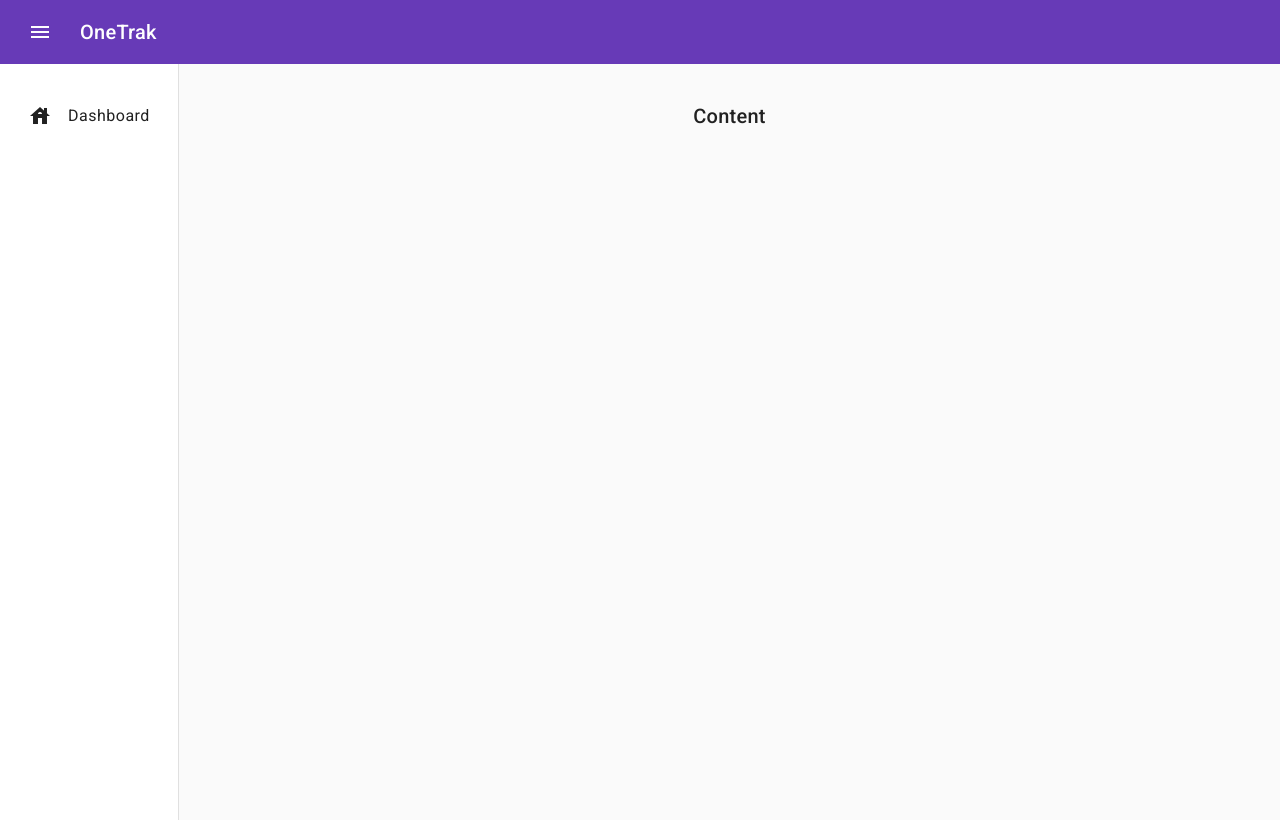
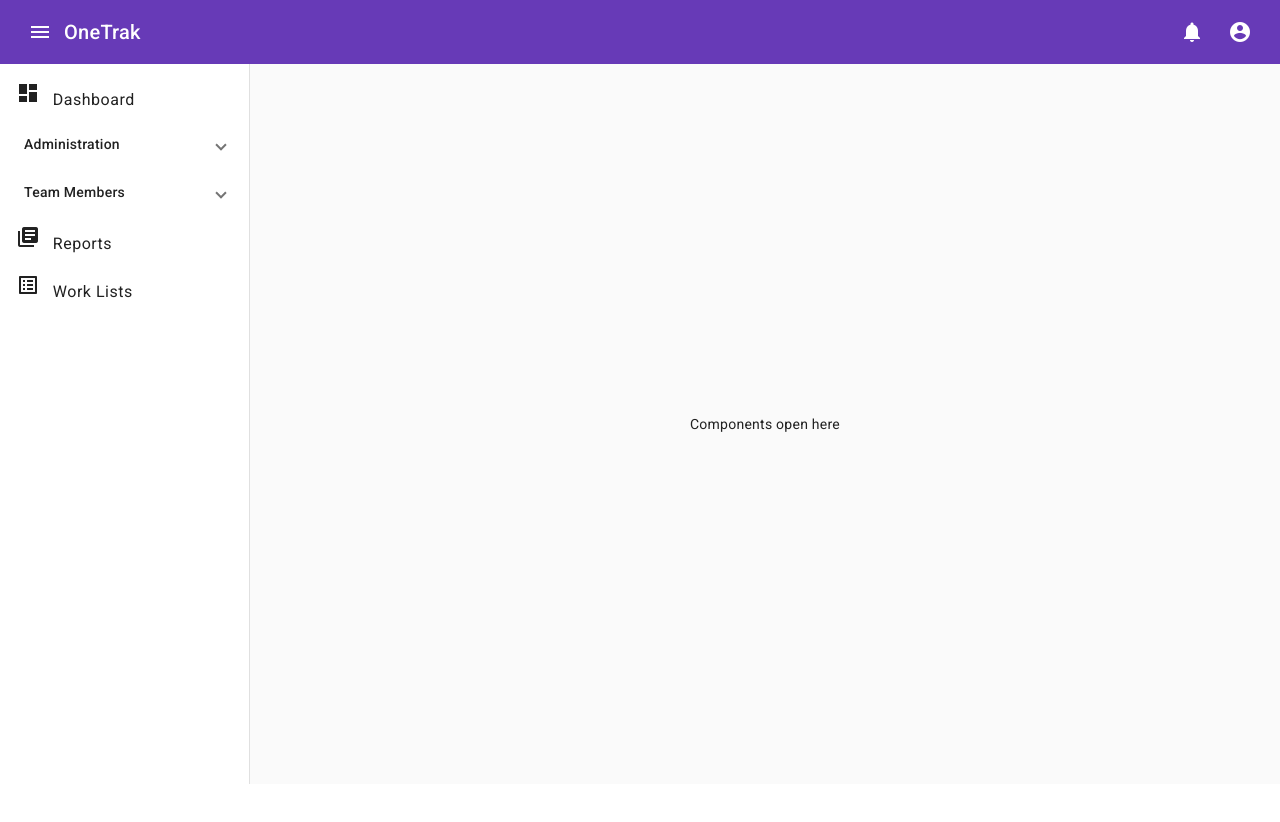
Before and after one commit to DFWTexan/OneTrack_v2, an Angular app in the folder onetrack_v2.client/: page / in a window 1280 px wide. Both pictures are taken after a click on the button "menu". Shown: the top 822 px of the page. After the commit the page ends 800 px from the top, so only its background shows below. Built offline with nearby package versions, Linux system fonts and the light colour scheme.

Commit message:
- Menu Items Added
- Completed the menu items...

```diff
--- a/onetrack_v2.client/src/app/app.component.html
+++ b/onetrack_v2.client/src/app/app.component.html
@@ -22,26 +22,3 @@
         </tr>
     </tbody>
 </table> -->
-
-<mat-toolbar color="primary">
-  <button mat-icon-button aria-label="Menu icon" (click)="toggleMenu()">
-    <mat-icon>menu</mat-icon>
-  </button>
-  <h1>OneTrak</h1>
-</mat-toolbar>
-<mat-sidenav-container autosize>
-  <mat-sidenav [mode]="isMobile ? 'over' : 'side'" [opened]="isMobile ? 'false' : 'true'">
-    <mat-nav-list>
-      <a mat-list-item>
-        <span class="entry">
-          <mat-icon>house</mat-icon>
-          <span *ngIf="!isCollapsed">Dashboard</span>
-        </span>
-      </a>
-    </mat-nav-list>
-  </mat-sidenav>
-  <mat-sidenav-content>
-    <h2>Content</h2>
-    <router-outlet></router-outlet>
-  </mat-sidenav-content>
-</mat-sidenav-container>
--- a/onetrack_v2.client/src/app/app.component.ts
+++ b/onetrack_v2.client/src/app/app.component.ts
@@ -12,28 +12,29 @@ import { MatSidenav } from '@angular/material/sidenav';
 
 @Component({
   selector: 'app-root',
-  templateUrl: './app.component.html',
-  styleUrl: './app.component.css',
+  // templateUrl: './app.component.html',
+  template: `<app-side-menu-nav></app-side-menu-nav>`
 })
 export class AppComponent implements OnInit {
   // public forecasts: WeatherForecast[] = [];
   // title = 'material-responsive-sidenav';
-  @ViewChild(MatSidenav)
-  sidenav!: MatSidenav;
-  isMobile = true;
-  isCollapsed = true;
 
-  constructor(private http: HttpClient, private observer: BreakpointObserver) {}
+  // @ViewChild(MatSidenav)
+  // sidenav!: MatSidenav;
+  // isMobile = true;
+  // isCollapsed = true;
+
+  constructor(private http: HttpClient) {}
 
   ngOnInit() {
     // this.getForecasts();
-    this.observer.observe(['(max-width: 800px)']).subscribe((screenSize) => {
-      if (screenSize.matches) {
-        this.isMobile = true;
-      } else {
-        this.isMobile = false;
-      }
-    });
+    // this.observer.observe(['(max-width: 800px)']).subscribe((screenSize) => {
+    //   if (screenSize.matches) {
+    //     this.isMobile = true;
+    //   } else {
+    //     this.isMobile = false;
+    //   }
+    // });
   }
 
   // getForecasts() {
@@ -46,10 +47,10 @@ export class AppComponent implements OnInit {
   //     }
   //   );
   // }
-  toggleMenu() {
-    this.sidenav.open(); // On desktop/tablet, the menu can never be fully closed
-    this.isCollapsed = !this.isCollapsed;
-  }
+  // toggleMenu() {
+  //   this.sidenav.open(); // On desktop/tablet, the menu can never be fully closed
+  //   this.isCollapsed = !this.isCollapsed;
+  // }
 
-  title = 'onetrack_v2.client';
+  title = 'onetrack_v2';
 }
--- /dev/null
+++ b/onetrack_v2.client/src/app/side-menu-nav/side-menu-nav/side-menu-nav.component.css
@@ -0,0 +1,34 @@
+.toolbar-item-spacer {
+    flex: 1 1 auto;
+}
+
+.app-container {
+    height: 90%;
+    margin: 0;
+}
+.app-sidenav {
+    width: 250px;
+}
+.app-sidenav-content {
+    display: flex;
+    height: 100%;
+    align-items: center;
+    justify-content: center;
+}
+
+mat-nav-list a {
+    display: flex;
+    align-items: center;
+    text-decoration: none;
+    color: inherit;
+    padding: 8px 16px;
+    margin: 8px 0;
+    border-radius: 4px;
+    transition: background-color 0.3s;
+    font-size: smaller;
+
+  }
+
+  mat-icon {
+    margin-right: .8rem; /* Adjust the space between the icon and the text as needed */
+  }
--- /dev/null
+++ b/onetrack_v2.client/src/app/side-menu-nav/side-menu-nav/side-menu-nav.component.html
@@ -0,0 +1,95 @@
+<mat-toolbar color="primary">
+  <button mat-icon-button (click)="sidenav.toggle()" matTooltip="Menu">
+    <mat-icon>menu</mat-icon>
+  </button>
+  <span>OneTrak</span>
+  <span class="toolbar-item-spacer"></span>
+  <!-- <button mat-icon-button matTooltip="Like">
+    <mat-icon>favorite</mat-icon>
+  </button>
+  <button mat-icon-button matTooltip="Share">
+    <mat-icon>share</mat-icon>
+  </button> -->
+  <button mat-icon-button matTooltip="Notifications">
+    <mat-icon>notifications</mat-icon>
+  </button>
+  <button
+    mat-icon-button
+    matTooltip="My Account"
+    [matMenuTriggerFor]="userAccountMenu"
+  >
+    <mat-icon>account_circle</mat-icon>
+  </button>
+  <mat-menu #userAccountMenu [overlapTrigger]="false" yPosition="below">
+    <button mat-menu-item routerLink="#">
+      <mat-icon>person</mat-icon><span>My Account</span>
+    </button>
+    <button mat-menu-item routerLink="#">
+      <mat-icon>settings</mat-icon><span>Settings</span>
+    </button>
+    <button mat-menu-item routerLink="#">
+      <mat-icon>help</mat-icon><span>Help</span>
+    </button>
+    <mat-divider></mat-divider>
+    <button mat-menu-item routerLink="#">
+      <mat-icon>exit_to_app</mat-icon>Logout
+    </button>
+  </mat-menu>
+</mat-toolbar>
+
+<mat-sidenav-container class="app-container">
+  <mat-sidenav
+    #sidenav
+    mode="side"
+    [class.mat-elevation-z4]="true"
+    class="app-sidenav"
+  >
+    <mat-nav-list>
+      <mat-list-item routerLink="#">
+        <mat-icon>dashboard</mat-icon><span>Dashboard</span>
+      </mat-list-item>
+      <mat-expansion-panel [class.mat-elevation-z0]="true">
+        <mat-expansion-panel-header>
+          Administration
+        </mat-expansion-panel-header>
+        <mat-nav-list>
+          <a mat-list-item routerLink="#">Company Edit</a>
+          <a mat-list-item routerLink="#">Company Requirements</a>
+          <a mat-list-item routerLink="#">Con-Education Edit</a>
+          <a mat-list-item routerLink="#">DropDown List Edit</a>
+          <a mat-list-item routerLink="#">Exam Edit</a>
+          <a mat-list-item routerLink="#">Job Title Licensed</a>
+          <a mat-list-item routerLink="#">License Edit</a>
+          <a mat-list-item routerLink="#">Lic Tech Edit</a>
+          <a mat-list-item routerLink="#">Pre Education Edit</a>
+          <a mat-list-item routerLink="#">Product Edit</a>
+          <a mat-list-item routerLink="#">State Lic Requirements</a>
+          <a mat-list-item routerLink="#">State Province Edit</a>
+          <a mat-list-item routerLink="#">XBor Lic Requirements</a>
+        </mat-nav-list>
+      </mat-expansion-panel>
+      <mat-expansion-panel [class.mat-elevation-z0]="true">
+        <mat-expansion-panel-header> Team Members </mat-expansion-panel-header>
+        <mat-nav-list>
+          <a mat-list-item routerLink="#">
+            <mat-icon>person_add</mat-icon><span>Add Team Member</span>
+          </a>
+          <a mat-list-item routerLink="#">
+            <mat-icon>search</mat-icon><span>Search Members</span>
+          </a>
+        </mat-nav-list>
+      </mat-expansion-panel>
+      <mat-list-item routerLink="#">
+        <mat-icon>library_books</mat-icon><span>Reports</span>
+      </mat-list-item>
+      <mat-list-item routerLink="#">
+        <mat-icon>list_alt</mat-icon><span>Work Lists</span>
+      </mat-list-item>
+    </mat-nav-list>
+  </mat-sidenav>
+  <mat-sidenav-content>
+    <router-outlet>
+      <div class="app-sidenav-content">Components open here</div>
+    </router-outlet>
+  </mat-sidenav-content>
+</mat-sidenav-container>
```
Also changed, not shown: onetrack_v2.client/src/app/app.module.ts (+25 -10 lines), onetrack_v2.client/src/app/side-menu-nav/side-menu-nav/side-menu-nav.component.ts (added, +10 -0 lines), 1 other file (tests, documents, lock files or other folders).
